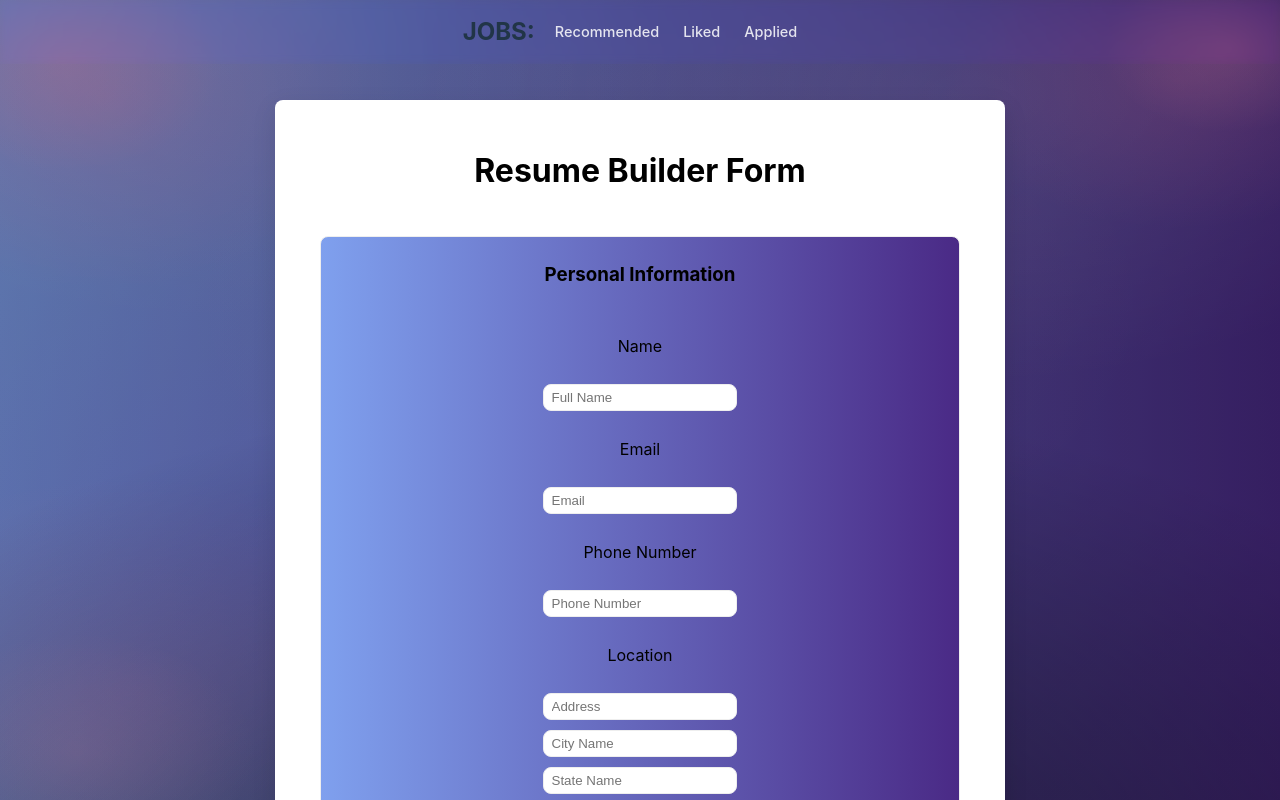
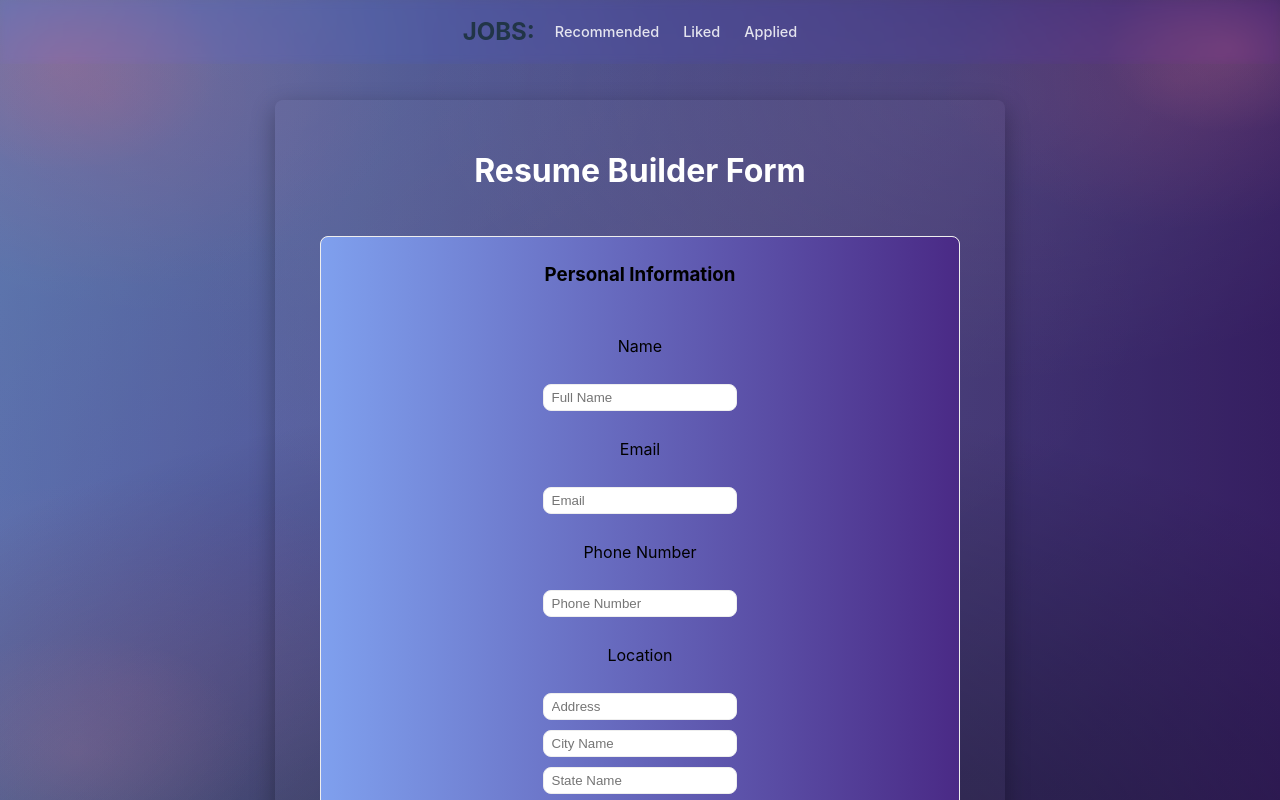
Before and after one commit to colaola20/hirehub, a React (Vite) app in the folder frontend/frontend/: page /resume_form in a window 1280 px wide. Shown: the top 800 px of the page. Built offline with nearby package versions, Linux system fonts and the light colour scheme.

Commit message:
aligning styling with other pages similar to  dashboard

```diff
--- a/frontend/frontend/src/pages/resumeform.css
+++ b/frontend/frontend/src/pages/resumeform.css
@@ -57,15 +57,15 @@
 
 
 .form-box{
-    background-color: #fff;
+    background-color: rgba(255, 255, 255, 0.03);
     display: flex;
     flex-direction: column;
     align-items: center;
     padding: 20px;
     border-radius: 8px;
     width: 100%;
-    box-shadow: 0px 8px 24px rgba(0,0,0,0.1);
-    color: black;
+    box-shadow: 0px 8px 24px rgba(0,0,0,0.3);
+    color: white;
 }
 
 .form-box h2{
@@ -86,6 +86,7 @@
     border-radius: 8px;
     margin: 15px 0;
     padding-bottom: 30px;
+    color: black;
 }
 
 .personal-info, .social-info, .misc-section, .main-sections, input{
```
